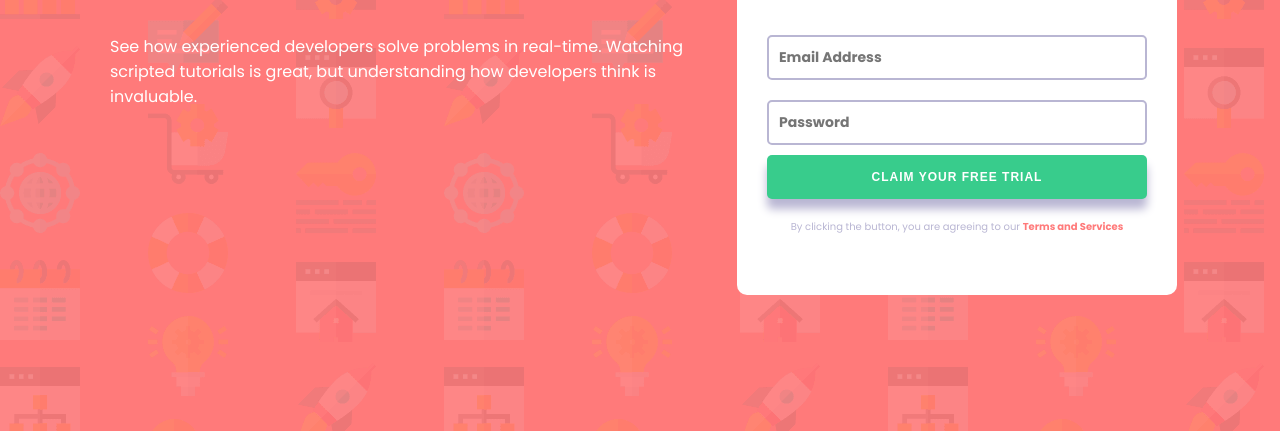
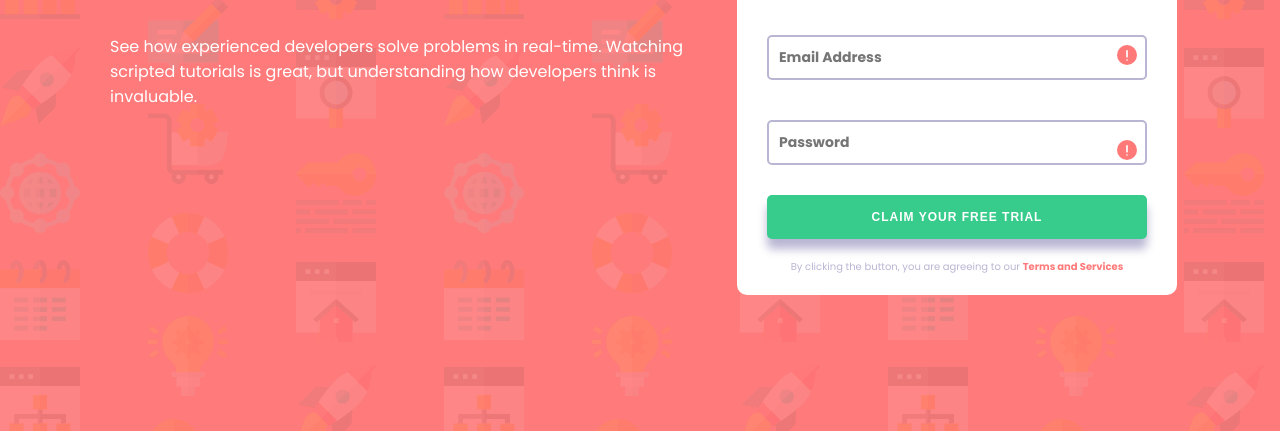
Before and after one commit to elic4vet/sign-up-form, a plain HTML site: page index.html in a window 1280 px wide. Shown: the part 369-800 px from the top of the page. Drawn offline with Linux system fonts and the light colour scheme.

Commit message:
Update index.html

```diff
--- a/index.html
+++ b/index.html
@@ -49,12 +49,24 @@
             id="email"
             placeholder="Email Address"
           />
+          <img
+            src="./src/assets/images/icon-error.svg"
+            alt="error"
+            class="error"
+          />
+
           <input
             type="password"
             name="password"
             id="password"
             placeholder="Password"
           />
+          <img
+            src="./src/assets/images/icon-error.svg"
+            alt="error"
+            class="error"
+          />
+
           <button class="submit">Claim your free trial</button>
           <p class="light-text">
             By clicking the button, you are agreeing to our
```
